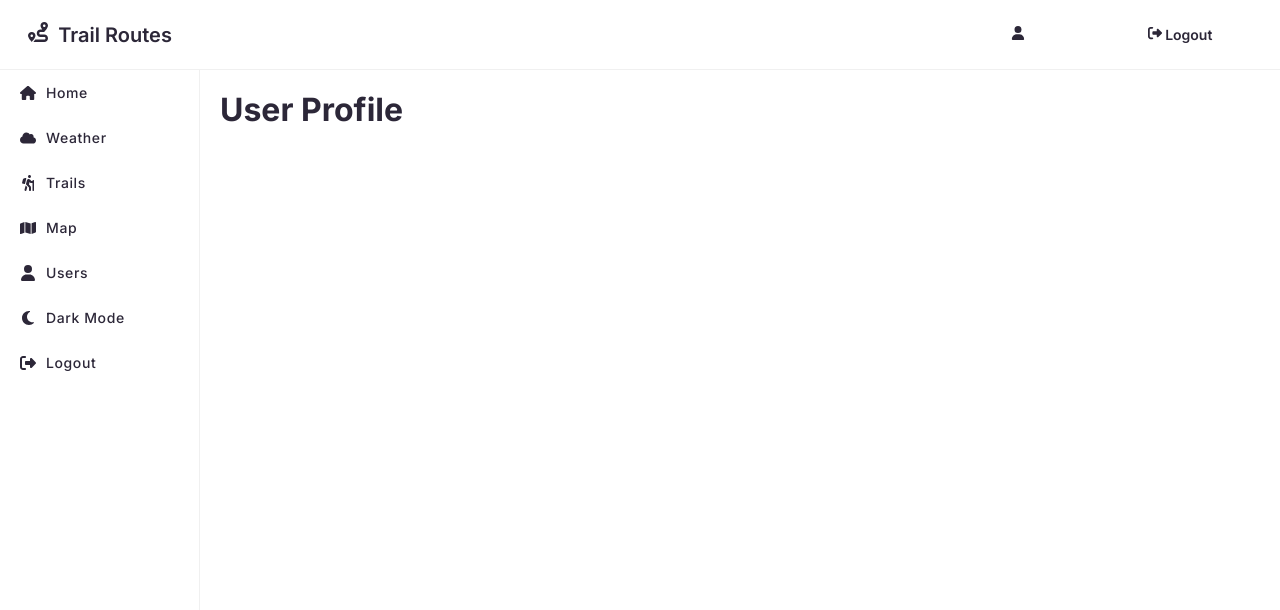
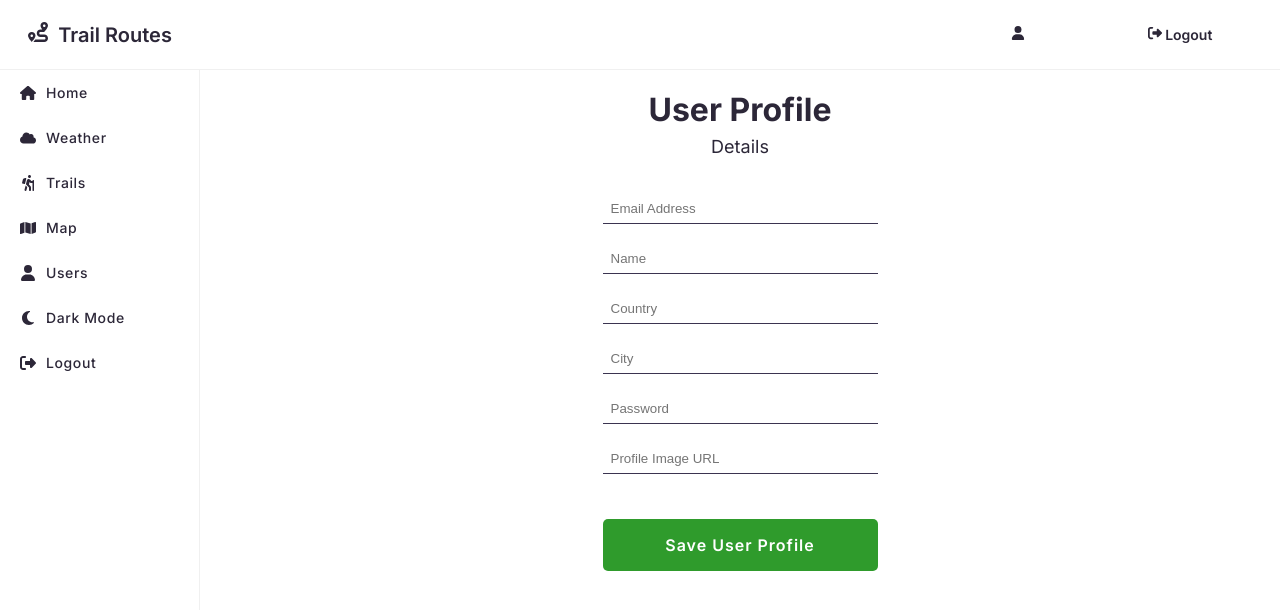
Before and after one commit to denisonkolling/routes-react, a React (Vite) app: page /user-profile in a window 1280 px wide. Shown: the top 610 px of the page. Built offline with nearby package versions, Linux system fonts and the light colour scheme.

Commit message:
feat: add user profile form

```diff
--- a/src/pages/UserProfile/index.jsx
+++ b/src/pages/UserProfile/index.jsx
@@ -1,13 +1,125 @@
-import { Sidebar, Header, Container, Wrapper, Content, Title } from '../../components';
+import { useNavigate } from 'react-router-dom';
+import { useForm } from 'react-hook-form';
+import { yupResolver } from '@hookform/resolvers/yup';
+import * as yup from 'yup';
+import {
+	Sidebar,
+	Header,
+	Container,
+	Wrapper,
+	Content,
+	Title,
+	InputHookForm,
+	Button,
+} from '../../components';
+import { Subtitle, FormContainer } from './styles';
+import { saveTrail } from '../../services/trail';
+import { successNotification, errorNotification } from '../../services/notification';
+
+const schema = yup
+	.object({
+		name: yup.string().required('Insert yout name'),
+		email: yup.string().email().required('Insert your email address'),
+		country: yup.string().required('Insert your country'),
+		city: yup.string().required('Insert your city'),
+		password: yup.string().required('Insert yout password'),
+		profileImageURL: yup.string().required('Insert your profile image url'),
+	})
+	.required();
 
 const UserProfile = () => {
+	const navigate = useNavigate();
+
+	const {
+		control,
+		handleSubmit,
+		formState: { errors, isValid },
+		reset,
+	} = useForm({
+		resolver: yupResolver(schema),
+		mode: 'onChange',
+		defaultValues: {
+			name: '',
+			email: '',
+			country: '',
+			city: '',
+			password: '',
+			profileImageURL: '',
+		},
+	});
+
+	const onSubmit = async (formData) => {
+		saveTrail(formData)
+			.then(() => {
+				reset();
+				successNotification('User profile successfully saved!');
+				navigate('/trails');
+			})
+			.catch((err) => {
+				const errorMessage = `Error saving user profile ${err.code} ${err.message}`;
+				errorNotification(errorMessage);
+			});
+	};
+
 	return (
 		<Wrapper>
 			<Header />
 			<Sidebar />
 			<Container>
 				<Content>
-					<Title>User Profile</Title>
+					<FormContainer>
+						<Title>User Profile</Title>
+						<Subtitle>Details</Subtitle>
+						<form style={{ width: '275px' }} onSubmit={handleSubmit(onSubmit)}>
+							<InputHookForm
+								type='email'
+								placeholder='Email Address'
+								name='email'
+								control={control}
+								errorMessage={errors?.email?.message}
+							/>
+							<InputHookForm
+								placeholder='Name'
+								name='name'
+								control={control}
+								errorMessage={errors?.name?.message}
+							/>
+
+							<InputHookForm
+								type='text'
+								placeholder='Country'
+								name='country'
+								control={control}
+								errorMessage={errors?.country?.message}
+							/>
+							<InputHookForm
+								type='text'
+								placeholder='City'
+								name='city'
+								control={control}
+								errorMessage={errors?.city?.message}
+							/>
+							<InputHookForm
+								placeholder='Password'
+								name='password'
+								control={control}
+								errorMessage={errors?.password?.message}
+							/>
+							<InputHookForm
+								type='text'
+								placeholder='Profile Image URL'
+								name='profileImageURL'
+								control={control}
+								errorMessage={errors?.profileImageURL?.message}
+							/>
+							<Button
+								style={{ marginTop: '25px' }}
+								Text='Save User Profile'
+								variant='secondary'
+								type='submit'
+							/>
+						</form>
+					</FormContainer>
 				</Content>
 			</Container>
 		</Wrapper>
--- a/src/pages/UserProfile/styles.js
+++ b/src/pages/UserProfile/styles.js
@@ -1 +1,20 @@
 import styled from 'styled-components';
+
+export const FormContainer = styled.div`
+	width: 100%;
+	display: flex;
+	flex-direction: column;
+	justify-content: center;
+	align-items: center;
+`;
+
+export const Subtitle = styled.p`
+	font-family: ${(props) => props.theme.fonts.regular};
+	color: ${(props) => props.theme.colors.text};
+	font-style: normal;
+	font-weight: 400;
+	font-size: 18px;
+	line-height: 25px;
+	margin-top: 5px;
+	margin-bottom: 35px;
+`;
```
